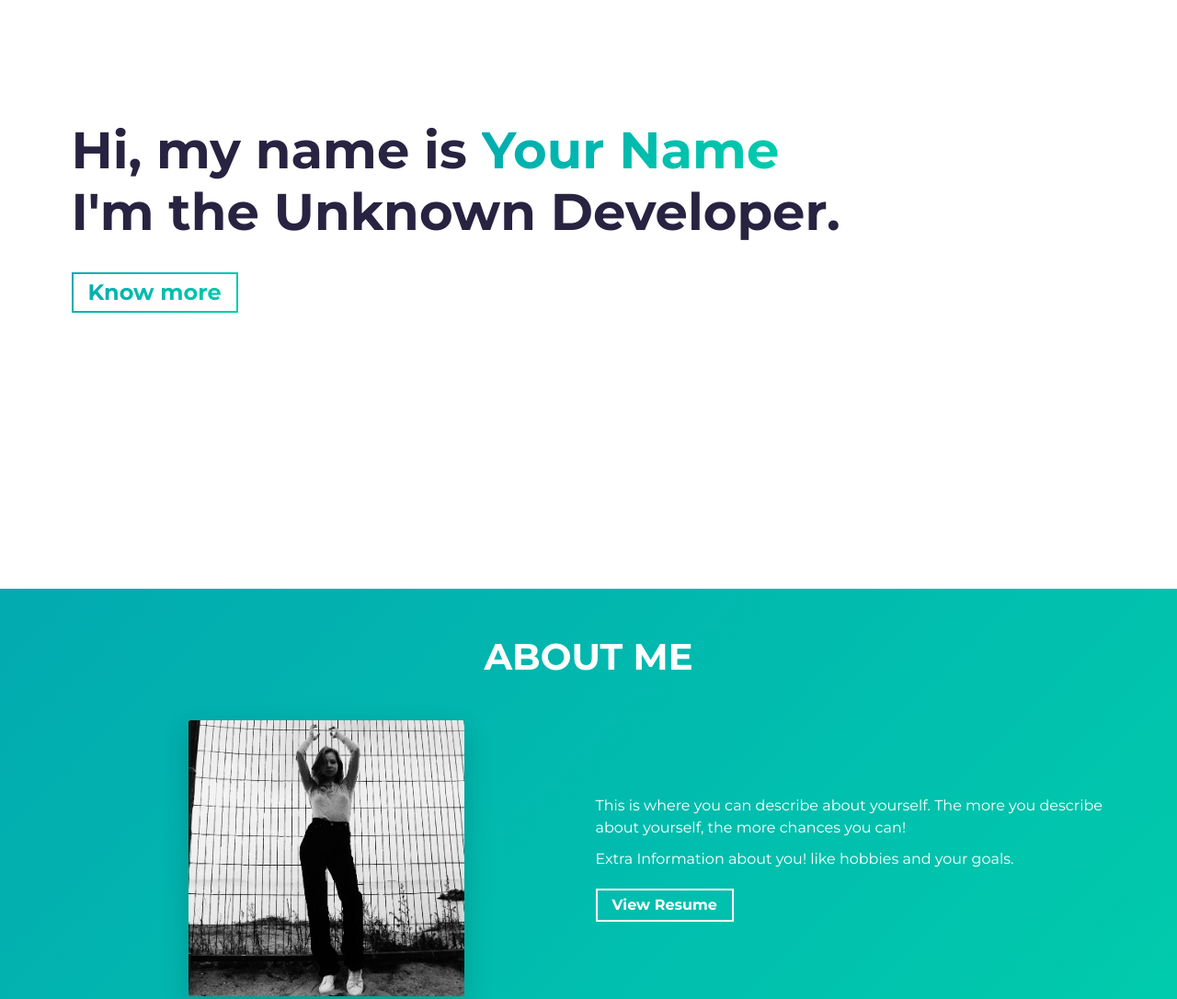
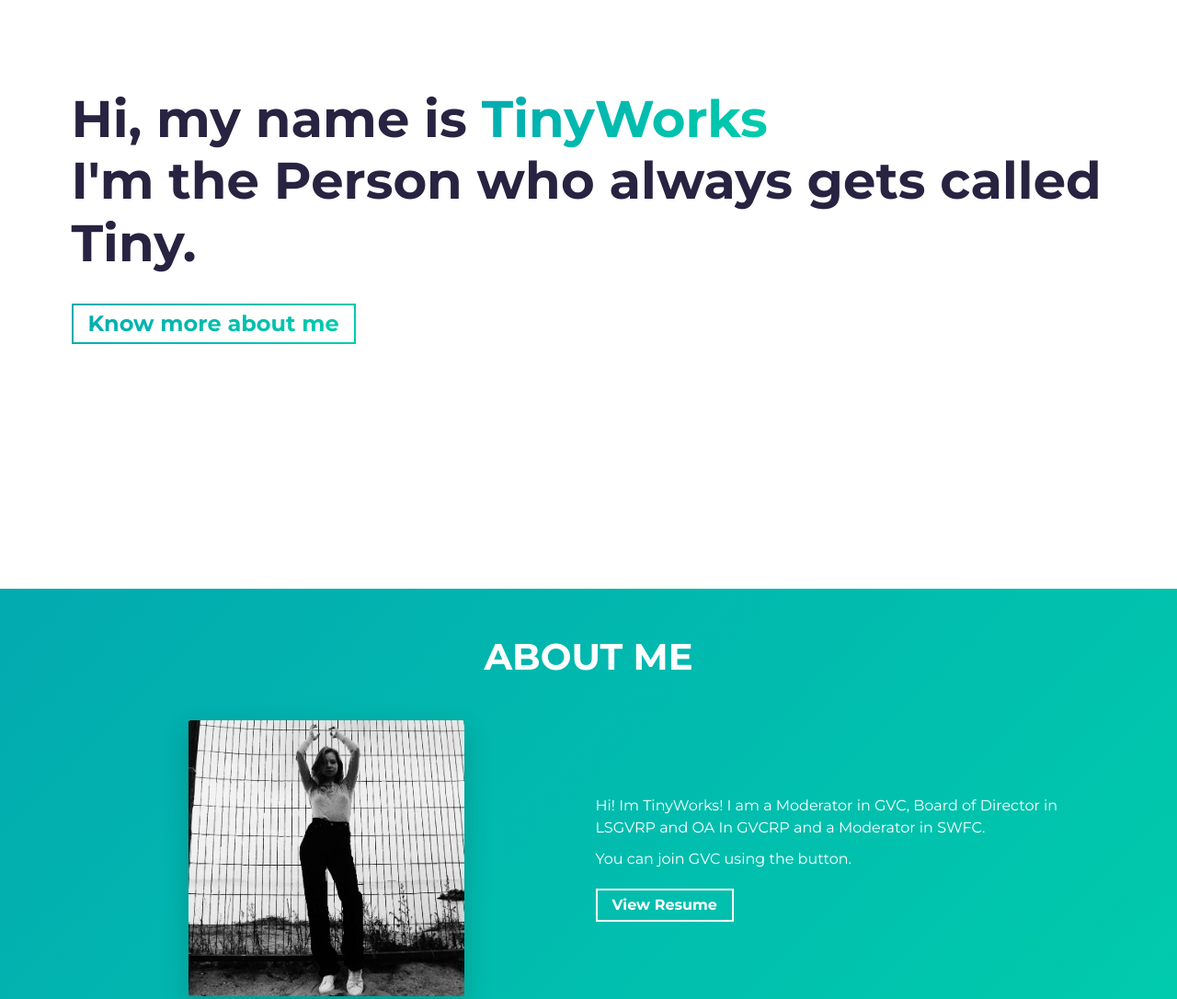
Before and after one commit to KyleGamezYT/tinyworks-website, a website built with Parcel: page src/index.html in a window 1280 px wide. Shown: the part 160-1246 px from the top of the page at 92% size. Built offline with nearby package versions, Linux system fonts and the light colour scheme.

Commit message:
Testing Buttons

```diff
--- a/src/index.html
+++ b/src/index.html
@@ -18,11 +18,11 @@
     <link rel="shortcut icon" type="image/png" href="assets/favicon.png" />
 
     <!-- Todo: put here your site title -->
-    <title>[Your name here] | Developer</title>
+    <title>TinyWorks</title>
     <!-- Todo: add some coding keywords below - e.g: (javascript, yourusername, etc) -->
     <meta name="keywords" content="[username], [name], skill" />
     <!-- Todo: improve your SEO by adding a small description of you -->
-    <meta name="description" content="[Your name here] | Developer" />
+    <meta name="description" content="The guy who always gets called tiny. Well, heres my portfolio on my website." />
 
     <link
       rel="stylesheet"
@@ -46,13 +46,13 @@
     <section id="hero" class="jumbotron">
       <div class="container">
         <h1 class="hero-title load-hidden">
-          Hi, my name is <span class="text-color-main">Your Name</span>
+          Hi, my name is <span class="text-color-main">TinyWorks</span>
           <br />
-          I'm the Unknown Developer.
+          I'm the Person who always gets called Tiny.
         </h1>
         <p class="hero-cta load-hidden">
           <a rel="noreferrer" class="cta-btn cta-btn--hero" href="#about"
-            >Know more</a
+            >Know more about me</a
           >
         </p>
       </div>
@@ -79,11 +79,10 @@
           <div class="col-md-6 col-sm-12">
             <div class="about-wrapper__info load-hidden">
               <p class="about-wrapper__info-text">
-                This is where you can describe about yourself. The more you
-                describe about yourself, the more chances you can!
+                Hi! Im TinyWorks! I am a Moderator in GVC, Board of Director in LSGVRP and OA In GVCRP and a Moderator in SWFC.
               </p>
               <p class="about-wrapper__info-text">
-                Extra Information about you! like hobbies and your goals.
+                You can join GVC using the button.
               </p>
               <span class="d-flex mt-3">
                 <a
```
Also changed, not shown: 2 other files.
